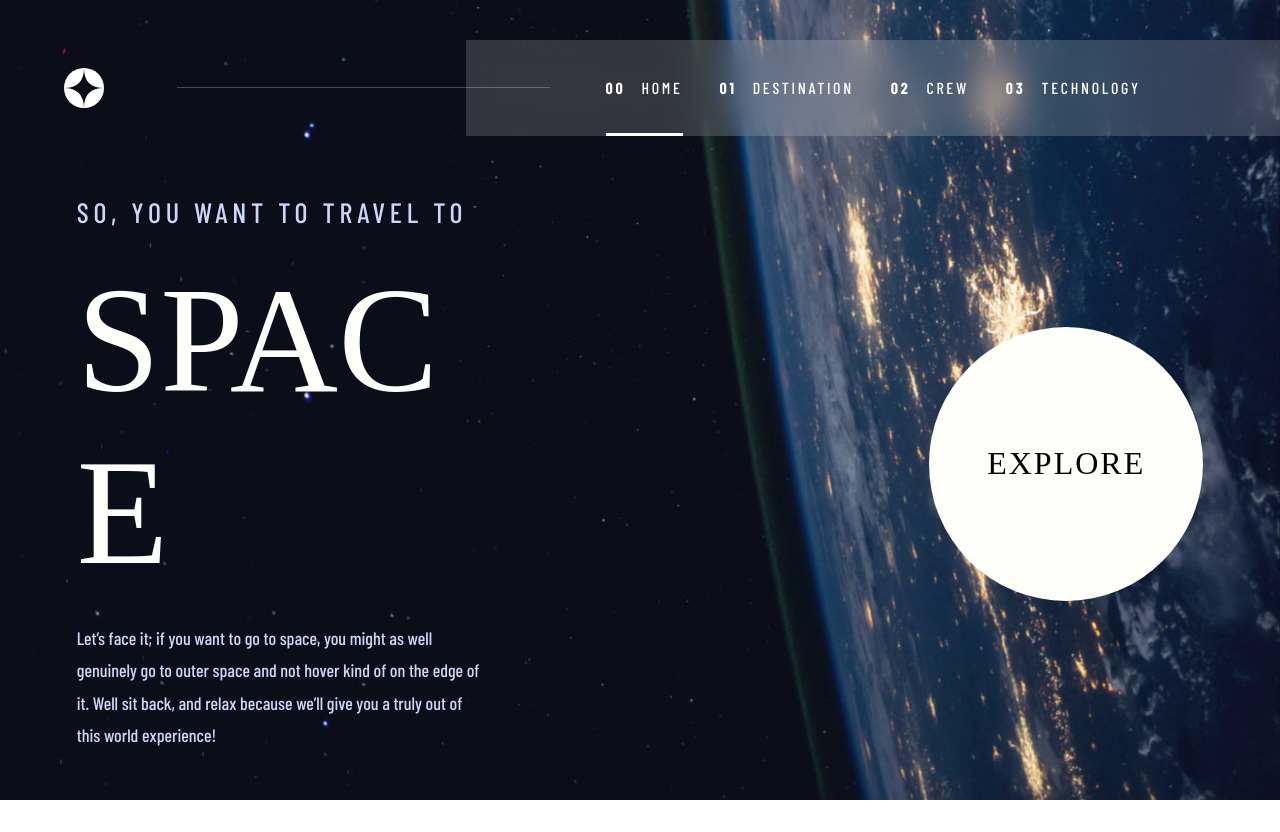
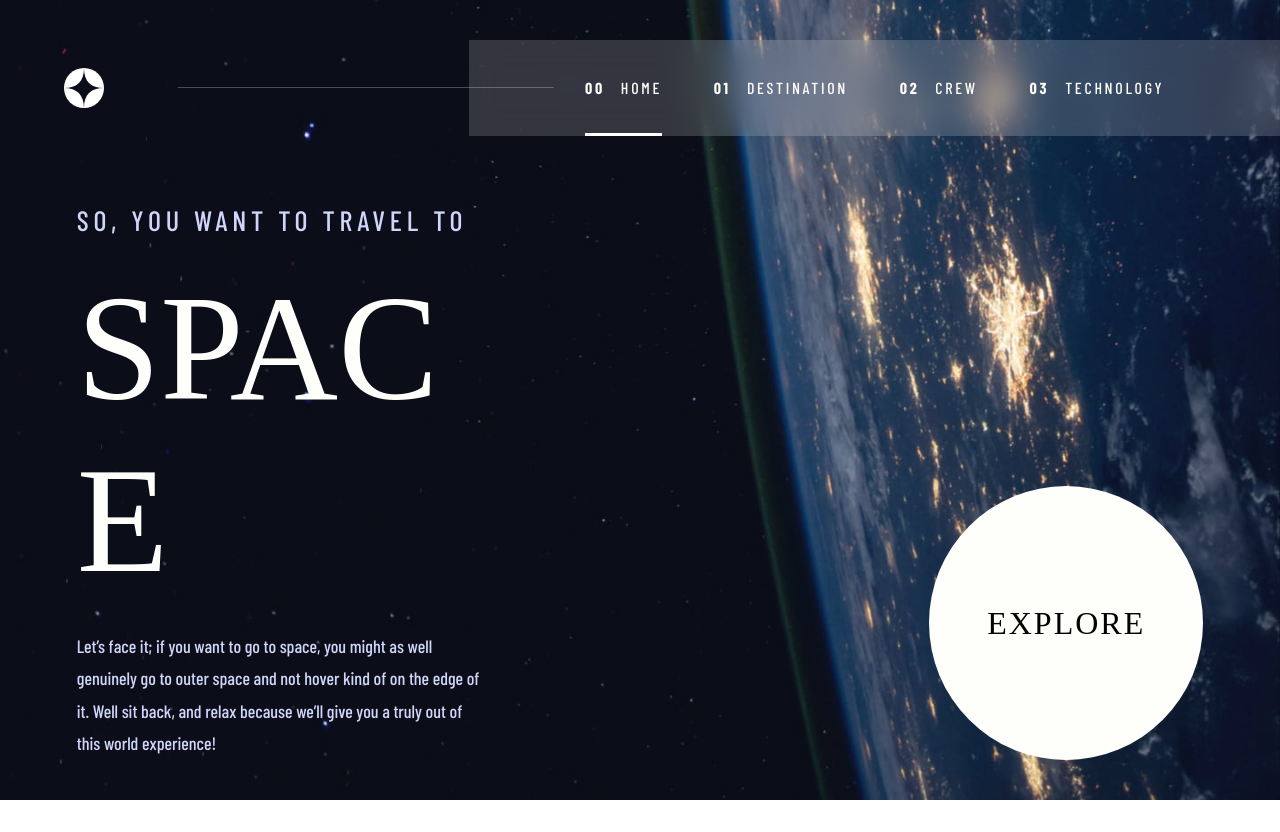
Before and after one commit to mitrovicjovana/space-tourism, a React (Create React App) app: page / in a window 1280 px wide. After the commit the page ends 800 px from the top, so only its background shows below. Built offline with nearby package versions, Linux system fonts and the light colour scheme; a web font is replaced by a local one.

Commit message:
Fix layout

```diff
--- a/src/components/CrewMember/crew-member.scss
+++ b/src/components/CrewMember/crew-member.scss
@@ -12,6 +12,7 @@
          flex-direction: row;
          justify-content: space-around;
          width: 100%;
+         padding-bottom: rem(60px);
       }
    }
 
@@ -20,7 +21,7 @@
       display: flex;
       flex-direction: column;
       align-items: center;
-      height: 100%;
+      height: fit-content;
       padding-top: rem(32px);
       border-top: solid $white-alpha25-color rem(1px);
 
@@ -32,7 +33,6 @@
 
       @include breakpoint(large) {
          align-items: flex-start;
-         justify-content: space-between;
          max-width: max-content;
       }
    }
@@ -66,7 +66,6 @@
 
       @include breakpoint(large) {
          margin-bottom: rem(27px);
-
          text-align: start;
       }
    }
--- a/src/components/Header/header.scss
+++ b/src/components/Header/header.scss
@@ -2,7 +2,7 @@
 
 .header {
    display: flex;
-   position: fixed;
+   position: absolute;
    top: 0;
    width: 100%;
    height: $header-height;
@@ -94,6 +94,10 @@
          width: 70%;
          min-width: rem(732px);
          max-width: unset;
+         padding: 0 5%;
+      }
+
+      @include breakpoint(xlarge) {
          padding: 0 8%;
       }
 
@@ -110,13 +114,21 @@
 
          & .nav-item {
             position: relative;
-            color: white;
+            color: $white-color;
 
             @include breakpoint-down(xsmall) {
                margin-bottom: rem(32px);
                padding-left: rem(32px);
                width: 100%;
                display: block;
+
+               &:hover::after {
+                  position: absolute;
+                  width: rem(3px);
+                  height: 100%;
+                  left: 0;
+                  background-color: $white-alpha5-color;
+               }
 
                &.active::after {
                   content: '';
@@ -132,6 +144,16 @@
                display: block;
                height: 100%;
                padding-top: rem(36px);
+
+               &:hover::after {
+                  content: '';
+                  position: absolute;
+                  width: 100%;
+                  height: rem(3px);
+                  bottom: 0;
+                  left: 0;
+                  background-color: $white-alpha5-color;
+               }
 
                &.active::after {
                   content: '';
--- a/src/components/Spaceship/spaceship.scss
+++ b/src/components/Spaceship/spaceship.scss
@@ -5,8 +5,18 @@
 
    &.active {
       display: block;
+
       @include breakpoint(large) {
          display: flex;
+      }
+
+      & .wrapper {
+         flex-direction: column;
+         align-items: center;
+
+         @include breakpoint(large) {
+            flex-direction: row;
+         }
       }
    }
 
@@ -47,13 +57,15 @@
       @include breakpoint(large) {
          display: flex;
          flex-direction: column;
-         justify-content: flex-end;
+         justify-content: center;
          margin-bottom: unset;
          height: 100%;
       }
    }
 
    &__text {
+      padding-bottom: rem(32px);
+
       @include breakpoint(large) {
          width: rem(450px);
       }
--- a/src/pages/Crew/Crew.jsx
+++ b/src/pages/Crew/Crew.jsx
@@ -23,11 +23,13 @@ const Crew = () => {
 
    return (
       <section className="crew">
-         <div className="wrapper">
-            <h5 className="page-heading heading">
+         <div className="page-heading">
+            <h5 className="heading">
                <span>02</span>
                Meet your crew
             </h5>
+         </div>
+         <div className="wrapper">
             {crew.map(({ name, image, role, bio }, index) => (
                <CrewMember
                   key={index}
--- a/src/pages/Crew/crew.scss
+++ b/src/pages/Crew/crew.scss
@@ -1,6 +1,8 @@
 @use '../../styles/index.scss' as *;
 
 .crew {
+   display: flex;
+   flex-direction: column;
    width: 100%;
    background-image: url('../../assets/images/crew/background-crew-mobile.jpg');
    background-position: center;
@@ -12,17 +14,13 @@
    }
 
    @include breakpoint(large) {
+      justify-content: space-between;
       background-image: url('../../assets/images/crew/background-crew-desktop.jpg');
    }
 
    & .wrapper {
-      @include breakpoint(small) {
-         padding-bottom: 0;
-      }
-
       @include breakpoint(large) {
          position: relative;
-         height: 100vh;
       }
    }
 
--- a/src/pages/Destination/Destination.jsx
+++ b/src/pages/Destination/Destination.jsx
@@ -13,11 +13,13 @@ const Destination = () => {
 
    return (
       <section className="destination">
-         <div className="wrapper">
-            <h5 className="page-heading heading">
+         <div className="page-heading">
+            <h5 className="heading">
                <span>01</span>
                Pick your destination
             </h5>
+         </div>
+         <div className="wrapper">
             {destinations.map(({ name, image, description, distance, travel }, index) => (
                <Planet
                   key={index}
--- a/src/pages/Home/home.scss
+++ b/src/pages/Home/home.scss
@@ -17,8 +17,16 @@
    }
 
    & .wrapper {
+      height: 100%;
+      row-gap: rem(60px);
+      flex-direction: column;
+      align-items: center;
+      justify-content: center;
+      padding-top: calc($header-height + rem(16px));
+
       @include breakpoint(large) {
          flex-direction: row;
+         padding-bottom: 5vh;
       }
 
       @include breakpoint(xlarge) {
@@ -27,8 +35,6 @@
    }
 
    &__info {
-      margin-top: rem(36px);
-
       @include breakpoint(small) {
          width: rem(450px);
       }
@@ -38,7 +44,6 @@
          flex-direction: column;
          justify-content: flex-end;
          height: 100%;
-         margin-bottom: rem(16px);
       }
    }
 
@@ -84,12 +89,12 @@
 
    &__explore {
       display: flex;
-      flex: 1;
       align-items: flex-end;
       justify-content: center;
 
       @include breakpoint(large) {
          height: 100%;
+         flex: 1;
          justify-content: flex-end;
       }
 
--- a/src/pages/Technology/Technology.jsx
+++ b/src/pages/Technology/Technology.jsx
@@ -13,9 +13,8 @@ const Technology = () => {
 
    return (
       <section className="technology">
-         <div style={{ minHeight: '100vh' }}>
-            <div className="wrapper">
-               <h5 className="page-heading heading">
+         <div className="page-heading">
+            <h5 className="heading">
                <span>03</span>
                Space launch 101
             </h5>
@@ -39,7 +38,6 @@ const Technology = () => {
                ))}
             </Spaceship>
          ))}
-         </div>
       </section>
    )
 }
--- a/src/pages/Technology/technology.scss
+++ b/src/pages/Technology/technology.scss
@@ -16,12 +16,6 @@
    }
 
    & .wrapper {
-      min-height: unset;
-      padding-bottom: 0;
-
-      & > .page-heading {
-         margin-bottom: 0;
-      }
    }
 
    &__number {
@@ -42,6 +36,10 @@
 
       &:last-child {
          margin-right: unset;
+      }
+
+      &:hover {
+         border-color: $white-color;
       }
 
       @include breakpoint(small) {
--- a/src/styles/abstracts/_functions.scss
+++ b/src/styles/abstracts/_functions.scss
@@ -1,3 +1,3 @@
 @function rem($size) {
-   @return ($size / 16px) * 1rem;
+   @return calc($size / 16px) * 1rem;
 }
--- a/src/styles/abstracts/_globals.scss
+++ b/src/styles/abstracts/_globals.scss
@@ -2,63 +2,76 @@
 @use './functions' as *;
 @use './variables' as *;
 
+section {
+   min-height: 100vh;
+}
+
 .wrapper {
    margin: 0 auto;
    display: flex;
-   flex-direction: column;
-   align-items: center;
    justify-content: center;
-   padding-top: calc($header-height + 3vh);
-   padding-bottom: 3vh;
    width: 92%;
    min-width: rem(270px);
    max-width: rem(420px);
-   min-height: 100vh;
 
    @include breakpoint(small) {
       width: 90%;
       min-width: rem(420px);
       max-width: rem(800px);
-      padding-top: calc($header-height + 4vh);
-      padding-bottom: 4vh;
    }
 
    @include breakpoint(medium) {
       min-width: rem(800px);
       max-width: rem(970px);
-      padding-top: calc($header-height + 5vh);
-      padding-bottom: 5vh;
    }
 
    @include breakpoint(large) {
       width: 88%;
       min-width: rem(970px);
       max-width: rem(1200px);
-      padding-top: calc($header-height + 8vh);
-      padding-bottom: 8vh;
    }
 
    @include breakpoint(xlarge) {
       max-width: rem(1400px);
-      padding-top: calc($header-height + 10vh);
-      padding-bottom: 10vh;
    }
 }
 
 .page-heading {
-   margin-bottom: rem(32px);
+   margin: 0 auto;
+   width: 92%;
+   min-width: rem(270px);
+   max-width: rem(420px);
+   padding-top: calc($header-height + rem(16px));
+   padding-bottom: rem(32px);
+
+   @include breakpoint(small) {
+      width: 90%;
+      min-width: rem(420px);
+      max-width: rem(800px);
+      padding-top: calc($header-height + rem(32px));
+      padding-bottom: rem(60px);
+   }
+
+   @include breakpoint(medium) {
+      min-width: rem(800px);
+      max-width: rem(970px);
+   }
+
+   @include breakpoint(large) {
+      width: 88%;
+      min-width: rem(970px);
+      max-width: rem(1200px);
+      padding-top: calc($header-height + $header-margin-top + rem(32px));
+   }
+
+   & > h5 {
       width: 100%;
       text-transform: uppercase;
       color: $white-color;
       text-align: center;
 
       @include breakpoint(small) {
-      margin-bottom: rem(60px);
          text-align: start;
-   }
-
-   @include breakpoint(large) {
-      margin-bottom: rem(64px);
       }
 
       & > span {
@@ -74,3 +87,4 @@
          }
       }
    }
+}
```
Also changed, not shown: src/pages/Destination/destination.scss (+23 -0 lines). Lines whose indentation alone changed are shown as unchanged.
